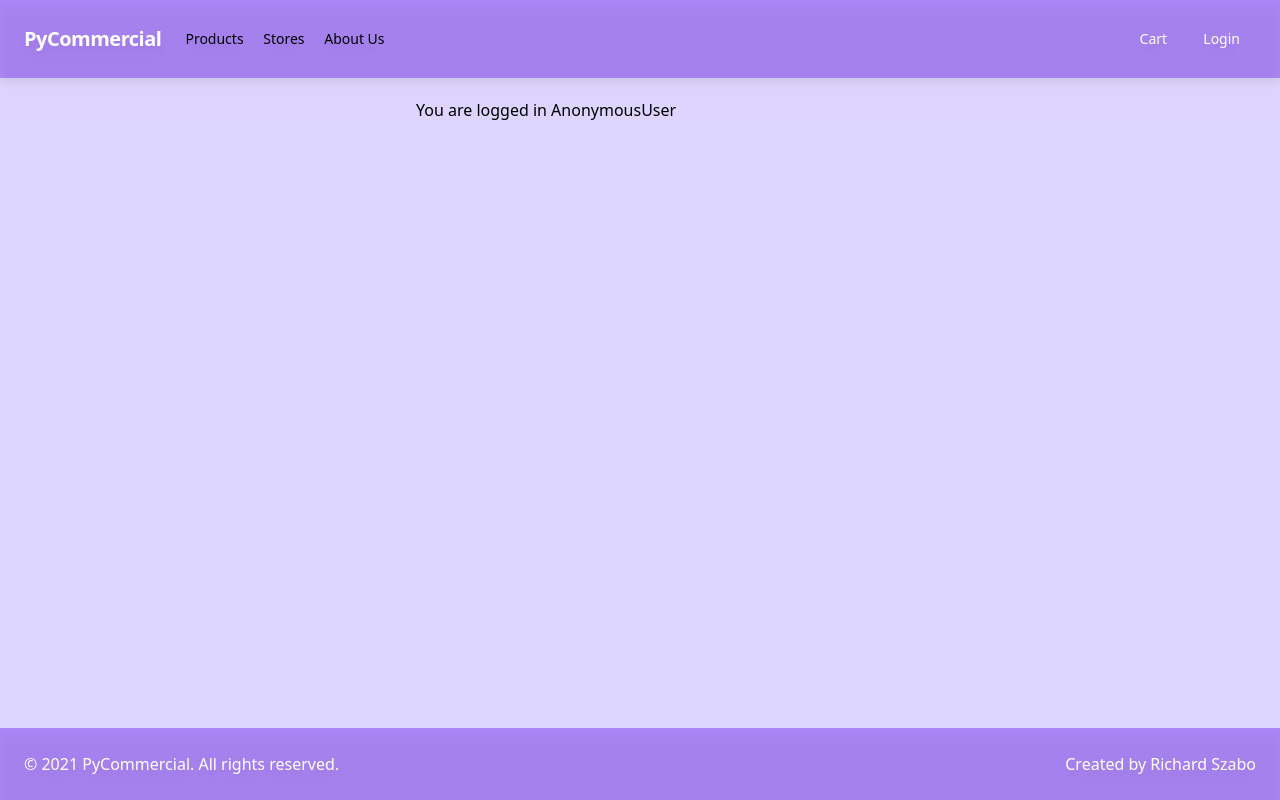
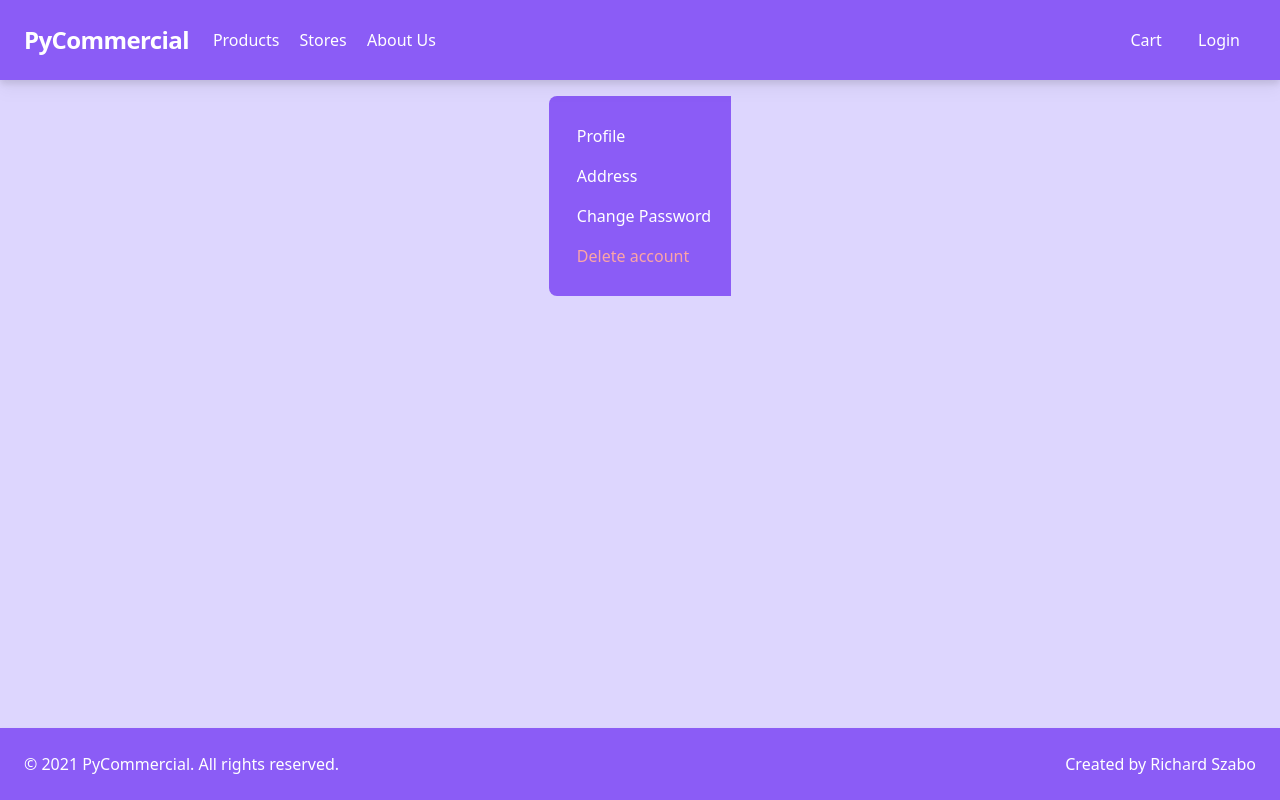
Before and after one commit to Riyomi/PyCommercial, a Django app: template users/templates/users/profile.html in a window 1280 px wide. Run offline with Django 3.2, Linux system fonts and the light colour scheme; the template is opened without the code that fills it, so the values that code supplies are empty; style sheets or scripts are compiled from the project's sources.

Commit message:
Profile page added

```diff
--- a/PyCommercial/settings.py
+++ b/PyCommercial/settings.py
@@ -10,6 +10,7 @@ For the full list of settings and their values, see
 https://docs.djangoproject.com/en/3.2/ref/settings/
 """
 import os
+import sys
 from pathlib import Path
 from decouple import config
 
@@ -29,6 +30,7 @@ DEBUG = True
 ALLOWED_HOSTS = []
 
 # Application definition
+sys.modules['fontawesome_free'] = __import__('fontawesome-free')
 
 INSTALLED_APPS = [
     'products.apps.ProductsConfig',
@@ -41,6 +43,7 @@ INSTALLED_APPS = [
     'livereload',
     'django.contrib.staticfiles',
     'phonenumber_field',
+    'fontawesome_free',
 ]
 
 MIDDLEWARE = [
--- a/jstoolchain/css/tailwind.css
+++ b/jstoolchain/css/tailwind.css
@@ -13,7 +13,7 @@
     }
 
     .purple-btn {
-        @apply flex-grow m-auto bg-purple-700 opacity-50 text-white font-bold py-2 px-4 rounded;
+        @apply flex-grow m-auto bg-purple-500 text-white font-bold py-2 px-4 rounded;
     }
 
     .purple-btn:focus {
@@ -23,4 +23,25 @@
     .purple-btn:hover {
         @apply bg-purple-600;
     }
+
+    .title-h1 {
+        @apply block text-purple-500 font-bold text-3xl mb-2;
+    }
+
+    .menu-option {
+        @apply block text-white mt-2 mb-2;
+    }
+
+    .menu-option:hover {
+        @apply text-purple-200;
+    }
+
+    .navbar-menu {
+        @apply inline-block leading-none text-white mt-4 pr-4 lg:mt-0;
+
+    }
+
+    .navbar-menu:hover {
+        @apply text-purple-200;
+    }
 }
--- /dev/null
+++ b/static/css/style.css
@@ -0,0 +1,3 @@
+.dropdown-content {
+    min-width: 50px;
+}
--- /dev/null
+++ b/static/js/dropdown.js
@@ -0,0 +1,16 @@
+function openMenu() {
+    document.getElementById("myDropDown").classList.toggle('hidden');
+}
+
+// Close the dropdown if the user clicks outside of it
+window.onclick = function(event) {
+  if (!event.target.closest('#dropbtn')) {
+      const dropdowns = document.getElementsByClassName("dropdown-content");
+      for (let i = 0; i < dropdowns.length; i++) {
+          const openDropdown = dropdowns[i];
+          if (!openDropdown.classList.contains('hidden')) {
+            openDropdown.classList.add('hidden');
+          }
+    }
+  }
+ }
--- a/templates/base.html
+++ b/templates/base.html
@@ -6,65 +6,81 @@
     <meta charset="UTF-8">
     <link rel="stylesheet" type="text/css" href="{% static 'css/style.css' %}">
     <link rel="stylesheet" href="{% static "css/tailwind-output.css" %}">
+    <link href="{% static 'fontawesome_free/css/all.min.css' %}" rel="stylesheet" type="text/css">
     <link rel="shortcut icon" href="{% static 'favicon.ico' %}">
     <title>{% block title %} {% endblock %} | PyCommercial</title>
     {% block extrahead %} {% endblock %}
 </head>
 <body>
 <div class="flex flex-col min-h-screen m-auto bg-purple-200">
-    <nav class="flex items-center justify-between flex-wrap bg-purple-600 bg-opacity-50 p-6 filter drop-shadow-lg">
+    <nav class="flex items-center justify-between flex-wrap bg-purple-500 p-6 filter drop-shadow-lg mb-4">
         <div class="flex items-center flex-shrink-0 text-white mr-6">
-            <span class="font-semibold text-xl tracking-tight"><a href="{% url 'users:index' %}">PyCommercial</a></span>
+            <span class="font-semibold text-2xl tracking-tight"><a href="{% url 'users:index' %}">PyCommercial</a></span>
         </div>
         <div class="block lg:hidden">
             <button class="flex items-center px-3 py-2 border rounded text-teal-200 border-teal-400 hover:text-white hover:border-white">
                 <svg class="fill-current h-3 w-3" viewBox="0 0 20 20" xmlns="http://www.w3.org/2000/svg"><title>
                     Menu</title>
-                    <path d="M0 3h20v2H0V3zm0 6h20v2H0V9zm0 6h20v2H0v-2z"/>
                 </svg>
             </button>
         </div>
         <div class="w-full block flex-grow lg:flex lg:items-center lg:w-auto">
-            <div class="text-sm lg:flex-grow">
+            <div class="lg:flex-grow">
                 <a href="#"
-                   class="block mt-4 lg:inline-block lg:mt-0 text-teal-200 hover:text-white mr-4">
+                   class="navbar-menu">
                     Products
                 </a>
                 <a href="#"
-                   class="block mt-4 lg:inline-block lg:mt-0 text-teal-200 hover:text-white mr-4">
+                   class="navbar-menu">
                     Stores
                 </a>
                 <a href="#"
-                   class="block mt-4 lg:inline-block lg:mt-0 text-teal-200 hover:text-white mr-4">
+                   class="navbar-menu">
                     About Us
                 </a>
             </div>
             <div>
                 <a href="#"
-                   class="inline-block text-sm px-4 py-2 leading-none text-white hover:text-teal-500 mt-4 lg:mt-0">Cart</a>
+                   class="navbar-menu px-4 py-2">
+                    <i class="fas fa-shopping-cart"></i>
+                    <span class="pl-1">Cart</span></a>
 
                 {% if request.user.is_authenticated %}
-                    <a href="{% url 'users:profile' %}"
-                       class="inline-block text-sm px-4 py-2 leading-none text-white hover:text-teal-500 mt-4 lg:mt-0">
-                        {{ request.user }}
-                    </a>
-                    <a href="{% url 'users:logout' %}"
-                       class="inline-block text-sm px-4 py-2 leading-none text-white hover:text-teal-500 mt-4 lg:mt-0">
-                        Logout
-                    </a>
+                    <div class="inline-block px-4 leading-none dropdown">
+                        <button onclick="openMenu()" id="dropbtn"
+                           class="inline-block leading-none text-white mt-4 lg:mt-0 focus:outline-none">
+                            <i class="fas fa-user-circle"></i>
+                            <span class="pl-1">{{ request.user }}</span>
+                        </button>
+                        <div id="myDropDown" class="hidden absolute right-2 dropdown-content mt-3 py-2 w-32 bg-purple-400 shadow rounded">
+                             <a href="{% url 'users:profile' %}"
+                               class="navbar-menu py-2 px-4">
+                                Account
+                            </a><br>
+                            <a href="#"
+                               class="navbar-menu py-2 px-4">
+                                Settings
+                            </a><br>
+                             <a href="{% url 'users:logout' %}"
+                               class="navbar-menu py-2 px-4">
+                                Logout
+                            </a>
+                         </div>
+                    </div>
                 {% else %}
                     <a href="{% url 'users:login' %}"
-                       class="inline-block text-sm px-4 py-2 leading-none text-white hover:text-teal-500 mt-4 lg:mt-0">
+                       class="navbar-menu px-4">
                         Login
                     </a>
                 {% endif %}
+            <script src="{% static 'js/dropdown.js' %}"></script>
             </div>
         </div>
     </nav>
-    <div class="bg-purple-200 bg-opacity-50 pt-5 overflow-auto">
+    <div class="flex flex-col flex-auto bg-purple-200">
         {% block content %} {% endblock content %}
     </div>
-    <footer class="w-full bg-purple-600 bg-opacity-50 filter drop-shadow-lg p-6 text-white flex justify-between mt-auto">
+    <footer class="w-full bg-purple-500 filter drop-shadow-lg p-6 text-white flex justify-between mt-auto">
         <span>© 2021 PyCommercial. All rights reserved.</span>
         <span class="">Created by Richard Szabo</span>
     </footer>
--- a/users/templates/users/login.html
+++ b/users/templates/users/login.html
@@ -6,9 +6,9 @@
     <div class="grid grid-cols-1 mx-auto max-w-md">
         <form method="POST" class="bg-white shadow-md rounded px-8 pt-6 pb-8 mb-4">
             {% csrf_token %}
-            <p class="block text-purple-700 opacity-75 font-bold text-3xl mb-4">Login</p>
+            <p class="title-h1">Login</p>
 
-            <div class="fieldWrapper mb-4">
+            <div class="fieldWrapper mb-4 mt-4">
                 <input type="text" name="username" placeholder="Username" class="myinputfield">
             </div>
 
--- a/users/templates/users/profile.html
+++ b/users/templates/users/profile.html
@@ -1,9 +1,16 @@
 {% extends "base.html" %}
 {% load myfilters %}
 
-{% block title %}Home{% endblock title %}
+{% block title %}My Account{% endblock title %}
 {% block content %}
-    <div class="grid grid-cols-1 mx-auto max-w-md">
-        <p>You are logged in {{ request.user }}</p>
+    <div class="mx-auto flex">
+        <div class="flex flex-col rounded-bl-lg rounded-tl-lg p-5 bg-purple-500">
+            <div class="menu-option"><a href="#"><i class="far fa-user-circle"></i><span class="ml-2">Profile</span></a></div>
+            <div class="menu-option"><a href="#"><i class="far fa-address-card"></i><span class="ml-2">Address</span></a></div>
+            <div class="menu-option"><a href="#"><i class="fas fa-lock"></i><span class="ml-2">Change Password</span></a></div>
+            <div class="menu-option text-red-300 hover:text-red-400"><a href="#"><i class="far fa-trash-alt"></i><span class="ml-2">Delete account</span></a></div>
+        </div>
+        {% block page %}
+        {% endblock %}
     </div>
 {% endblock content %}
--- a/users/templates/users/register.html
+++ b/users/templates/users/register.html
@@ -6,7 +6,7 @@
     <div class="grid grid-cols-1 mx-auto max-w-md">
         <form method="POST" class="bg-white shadow-md rounded px-8 pt-6 pb-8 mb-4">
             {% csrf_token %}
-            <p class="block text-purple-700 opacity-75 font-bold text-3xl mb-2">Register account</p>
+            <p class="title-h1">Register account</p>
             <p class="text-purple-400 mb-4 text-lg">Get started and create your free account now</p>
             <div class="fieldWrapper mb-4">
                 {{ user_form.username|addclass:'myinputfield' }}
@@ -60,7 +60,7 @@
             {{ customer_form.errors }}
             <div class="mt-4">
                 <span>Already have an account? </span><a href="{% url 'users:login' %}"
-                                                         class="text-purple-500 opacity-75 font-bold">Login</a>
+                                                         class="text-purple-400 font-bold">Login</a>
             </div>
         </form>
     </div>
--- a/users/urls.py
+++ b/users/urls.py
@@ -8,6 +8,6 @@ urlpatterns = [
     path('register', views.registerPage, name='register'),
     path('login', views.loginPage, name='login'),
     path('success', views.successPage, name='success'),
-    path('profile', views.profilePage, name='profile'),
+    path('account', views.profilePage, name='profile'),
     path('logout', views.logoutUser, name='logout')
 ]
--- a/users/views.py
+++ b/users/views.py
@@ -49,7 +49,7 @@ def loginPage(request):
 
         if user is not None:
             login(request, user)
-            return redirect('/home/profile')
+            return redirect('users:profile')
         else:
             messages.info(request, 'Username or password is incorrect')
 
@@ -70,7 +70,7 @@ def successPage(request):
 
 @login_required(login_url='users:login')
 def profilePage(request):
-    return render(request, 'users/profile.html')
+    return render(request, 'users/account/account.html')
 
 
 def setplaceholders(form):
```
Also changed, not shown: users/templates/users/account/account.html (added, +27 -0 lines), 2 other files.
